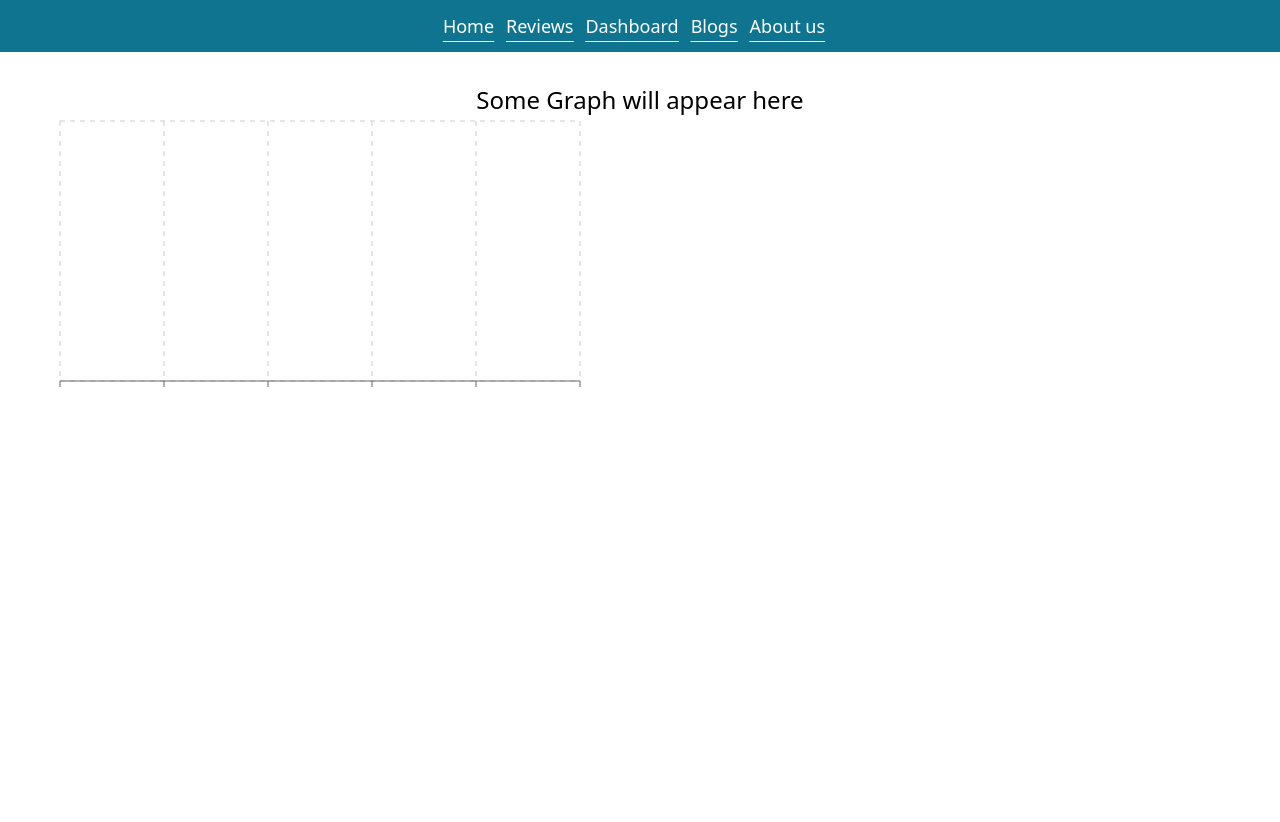
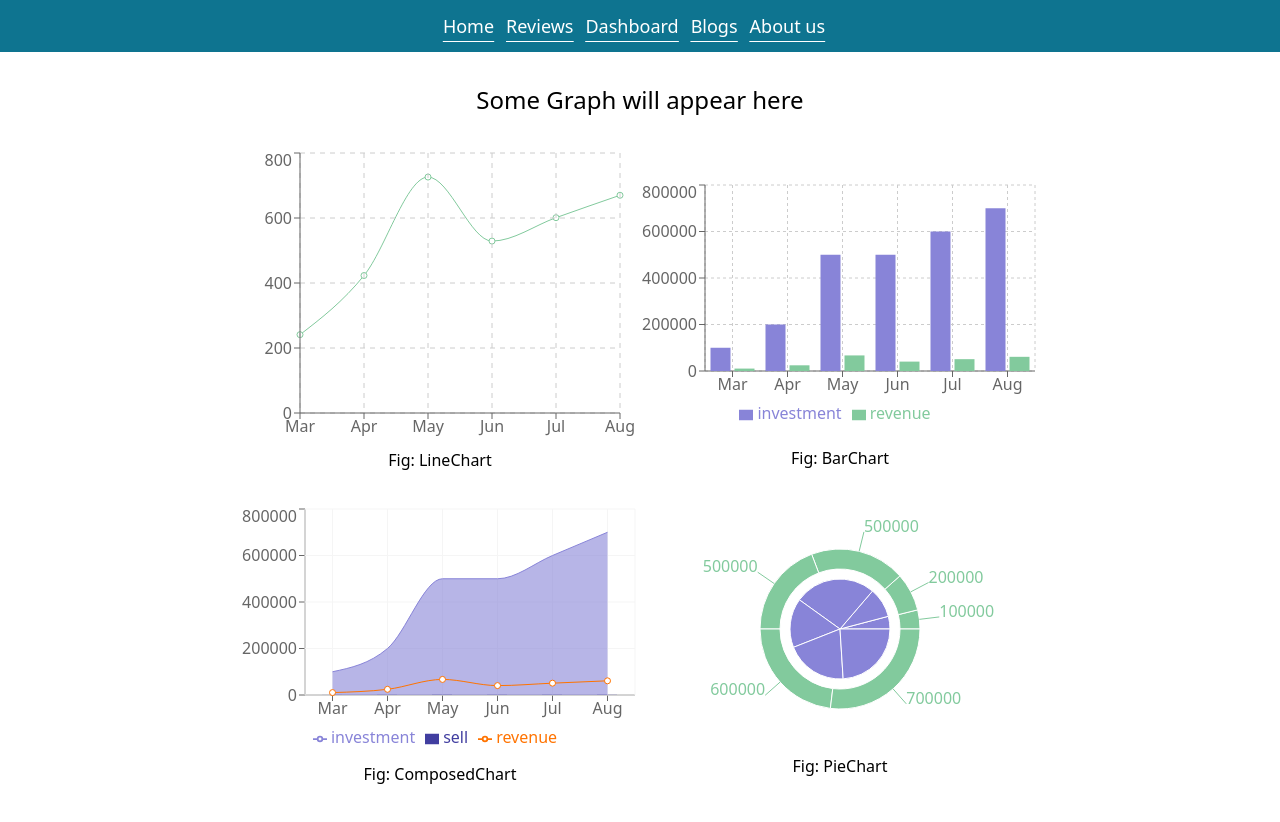
Before and after one commit to Robin745/laptop-review, a React (Create React App) app: page /dashboard in a window 1280 px wide. Shown: the top 822 px of the page. Before the commit the page ends 800 px from the top, so only its background shows below. Built offline with nearby package versions, Linux system fonts and the light colour scheme.

Commit message:
charts completed

```diff
--- a/src/components/Dashboard/Dashboard.js
+++ b/src/components/Dashboard/Dashboard.js
@@ -1,5 +1,5 @@
 import React from "react";
-import { CartesianGrid, Line, LineChart, Tooltip, XAxis, YAxis } from "recharts";
+import { Area, Bar, BarChart, CartesianGrid, ComposedChart, Legend, Line, LineChart, Pie, PieChart, Tooltip, XAxis, YAxis } from "recharts";
 import { useData } from "../../hooks/CustomHooks";
 
 const Dashboard = () => {
@@ -8,14 +8,58 @@
 	console.log(graphData);
 	return (
 		<div>
-			<h2 className="text-2xl mt-8"> Some Graph will appear here</h2>
-			<LineChart width={600} height={300} data={data} margin={{ top: 5, right: 20, bottom: 5, left: 0 }}>
-				<Line type="monotone" dataKey="uv" stroke="#8884d8" />
-				<CartesianGrid stroke="#ccc" strokeDasharray="5 5" />
-				<XAxis dataKey="name" />
-				<YAxis />
-				<Tooltip />
-			</LineChart>
+			<h2 className="text-2xl my-8"> Some Graph will appear here</h2>
+			<div className="md:flex justify-center w-10/12 mx-auto">
+				<div>
+					<LineChart width={400} height={300} data={data} margin={{ top: 5, right: 20, bottom: 5, left: 0 }}>
+						<Line type="monotone" dataKey="sell" stroke="#82ca9d" />
+						<CartesianGrid stroke="#ccc" strokeDasharray="5 5" />
+						<XAxis dataKey="month" />
+						<YAxis />
+						<Tooltip />
+					</LineChart>
+					<p>Fig: LineChart</p>
+				</div>
+
+				<div className="mt-8">
+					<BarChart width={400} height={250} data={data}>
+						<CartesianGrid strokeDasharray="3 3" />
+						<XAxis dataKey="month" />
+						<YAxis />
+						<Tooltip />
+						<Legend />
+						<Bar dataKey="investment" fill="#8884d8" />
+						<Bar dataKey="revenue" fill="#82ca9d" />
+					</BarChart>
+					<p className="mt-4">Fig: BarChart</p>
+				</div>
+
+			</div>
+			<div className="md:flex justify-center w-10/12 mx-auto my-8">
+				<div className="mb-4">
+					<ComposedChart width={400} height={250} data={data}>
+						<XAxis dataKey="month" />
+						<YAxis />
+						<Tooltip />
+						<Legend />
+						<CartesianGrid stroke="#f5f5f5" />
+						<Area type="monotone" dataKey="investment" fill="#8884d8" stroke="#8884d8" />
+						<Bar dataKey="sell" barSize={20} fill="#413ea0" />
+						<Line type="monotone" dataKey="revenue" stroke="#ff7300" />
+					</ComposedChart>
+					<p className="mt-2">Fig: ComposedChart</p>
+				</div>
+
+				<div>
+					<PieChart width={400} height={250}>
+						<Pie data={data} dataKey="revenue" nameKey="month" cx="50%" cy="50%" outerRadius={50} fill="#8884d8" />
+						<Pie data={data} dataKey="investment" nameKey="month" cx="50%" cy="50%" innerRadius={60} outerRadius={80} fill="#82ca9d" label />
+					</PieChart>
+					<p>Fig: PieChart</p>
+				</div>
+
+			</div>
+
 		</div>
 	);
 };
```
